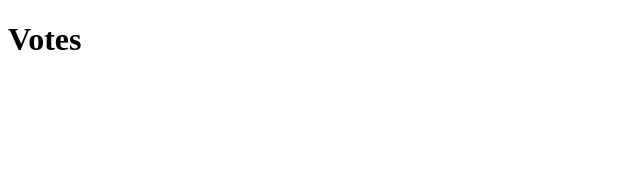
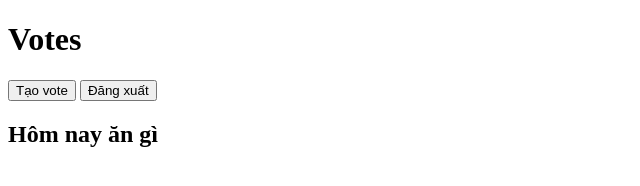
Before and after one commit to ndthinhsgt/poll-app, a plain HTML site: page index.html in a window 1280 px wide. Shown: the whole page, without its empty margins (0-640 px from the left). Drawn offline with Linux system fonts and the light colour scheme; files that its build step writes are made by us from their sources.

Commit message:
create pull

```diff
--- a/index.html
+++ b/index.html
@@ -7,8 +7,16 @@
     <link rel="stylesheet" href="./assets/css/style.css">
 </head>
 <body>
-    <h1>Votes</h1>
+    <div class="vote">
+     <h1>Votes</h1>
+     <button id="createvote">Tạo vote</button>
+     <button id="logout">Đăng xuất</button>
+      <div class="main">
+        <h2>Hôm nay ăn gì</h2>
+
 
     <script src="./assets/js/script.js"></script>
+     </div>
+    </div>
 </body>
 </html>
```
